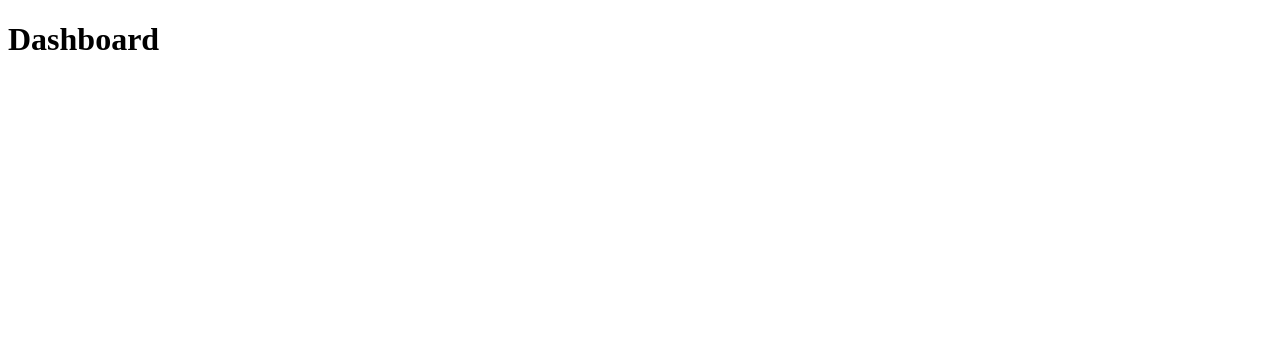
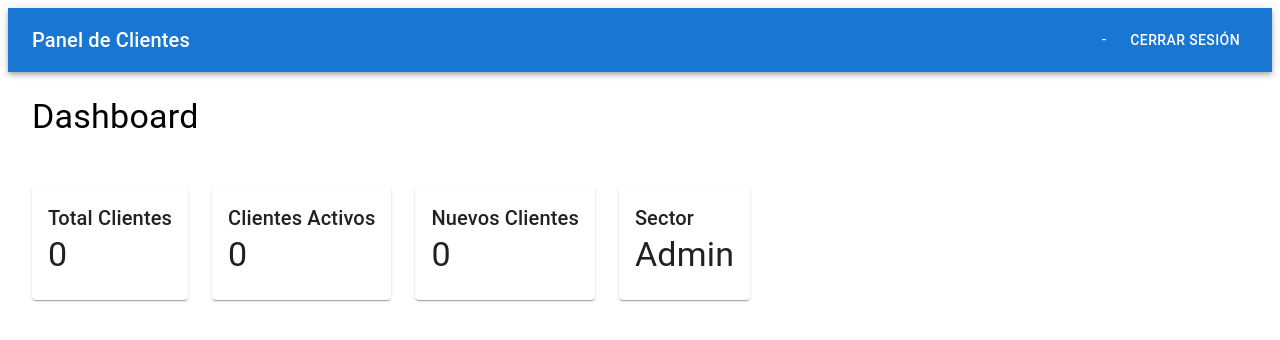
Before and after one commit to pomasabrina/pv_tp_integrador_grupo20, a React (Vite) app: page /dashboard in a window 1280 px wide. Shown: the top 340 px of the page. Built offline with nearby package versions, Linux system fonts and the light colour scheme; sample sign-in values are in the browser's storage.

Commit message:
agrego header y detalles en dshboard GISELACARLOS

```diff
--- /dev/null
+++ b/src/components/layout/header.jsx
@@ -0,0 +1,35 @@
+import { AppBar, Toolbar, Typography, Button } from "@mui/material";
+import { useNavigate } from "react-router-dom";
+import { useAdmin } from '../../hook/useAdmin.js';
+
+const Header = () => {
+ const{admin,cerrarSesion} = useAdmin(); //1) Obtenemos el administrador del contexto para mostrar su nombre y sector en el header, y también para usar la función de cerrar sesión.
+ const navigate = useNavigate();
+
+ const handleLogout = () => {
+  cerrarSesion();
+  navigate("/login");
+ } ;
+
+ return (
+     <AppBar position="static">
+
+            <Toolbar>
+
+                <Typography variant="h6" sx={{ flexGrow: 1 }}>
+                    Panel de Clientes
+                </Typography>
+
+                <Typography sx={{ marginRight: 2 }}>
+                    {admin?.nombre} - {admin?.sector}
+                </Typography>
+
+                <Button
+                    color="inherit"
+                    onClick={handleLogout}>Cerrar Sesión
+                </Button>
+            </Toolbar>
+        </AppBar>
+    );
+};
+export default Header;
--- a/src/pages/Dashboard.jsx
+++ b/src/pages/Dashboard.jsx
@@ -1,5 +1,88 @@
+import Header from "../components/layout/header";
+import { Card, CardContent, Typography, Grid } from "@mui/material";
+
+
 const Dashboard = () => {
-  return <h1>Dashboard</h1>;
+
+   return(
+
+    <>
+      <Header />
+
+      <Typography
+                variant="h4"
+                sx={{ margin: 3 }}
+            >
+                Dashboard
+            </Typography>
+
+            <Grid container spacing={3} sx={{ padding: 3 }}>
+
+                <Grid item xs={12} md={3}>
+                    <Card>
+                        <CardContent>
+                            <Typography variant="h6">
+                                Total Clientes
+                            </Typography>
+                            <Typography variant="h4">
+                                0
+                            </Typography>
+                        </CardContent>
+                    </Card>
+                </Grid>
+
+                <Grid item xs={12} md={3}>
+                    <Card>
+                        <CardContent>
+                            <Typography variant="h6">
+                                Clientes Activos
+                            </Typography>
+                            <Typography variant="h4">
+                                0
+                            </Typography>
+                        </CardContent>
+                    </Card>
+                </Grid>
+
+                <Grid item xs={12} md={3}>
+                    <Card>
+                        <CardContent>
+                            <Typography variant="h6">
+                                Nuevos Clientes
+                            </Typography>
+                            <Typography variant="h4">
+                                0
+                            </Typography>
+                        </CardContent>
+                    </Card>
+                </Grid>
+
+                <Grid item xs={12} md={3}>
+                    <Card>
+                        <CardContent>
+                            <Typography variant="h6">
+                                Sector
+                            </Typography>
+                            <Typography variant="h4">
+                                Admin
+                            </Typography>
+                        </CardContent>
+                    </Card>
+                </Grid>
+
+            </Grid>
+
+
+
+
+
+
+    </>
+
+
+   )
+
+
 };
 
 export default Dashboard;
```
